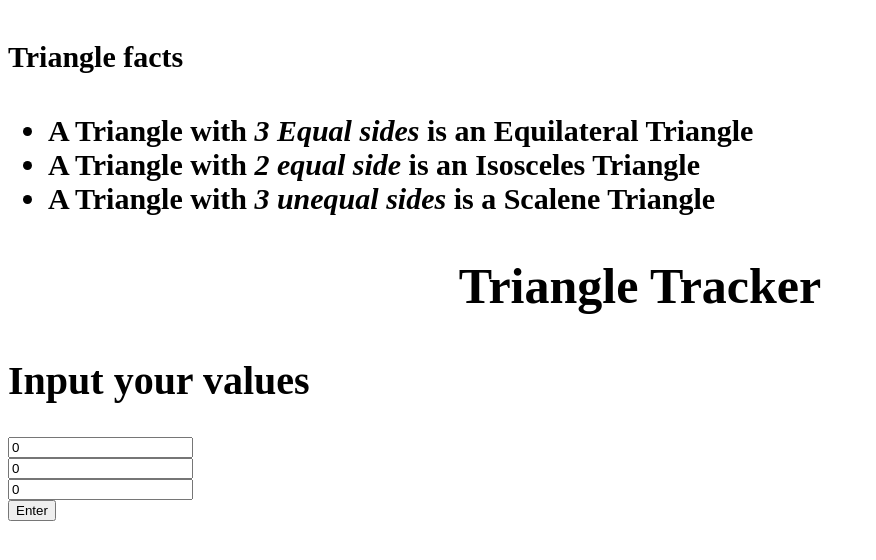
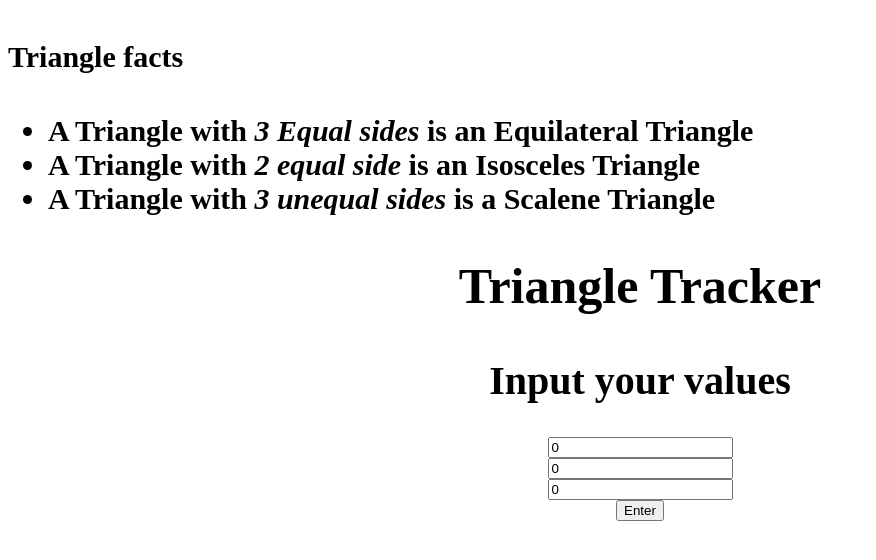
Before and after one commit to Julius-717/Triangle-Tracker, a plain HTML site: page index.html in a window 1280 px wide. Shown: the whole page, without its empty margins (0-876 px from the left). Drawn offline with Linux system fonts and the light colour scheme.

Commit message:
add text-align to center

```diff
--- a/css/styles.css
+++ b/css/styles.css
@@ -22,7 +22,12 @@ body{
   color: black;
   font-family:'joker';
   font-size: 40px;
+  text-align: center;
 }
 #two{
   float: inherit;
 }
+#three{
+  text-align: center;
+
+}
```
